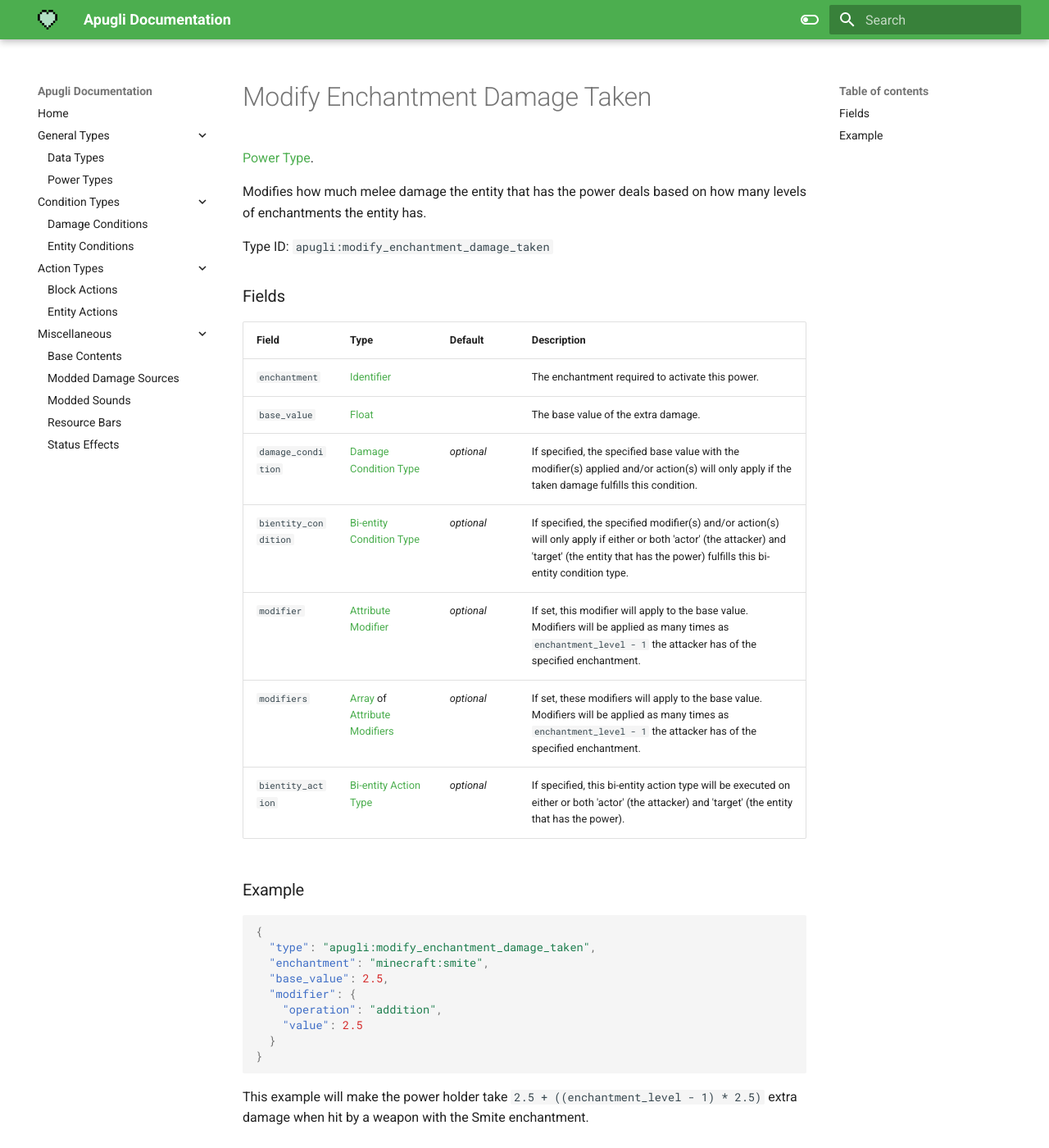
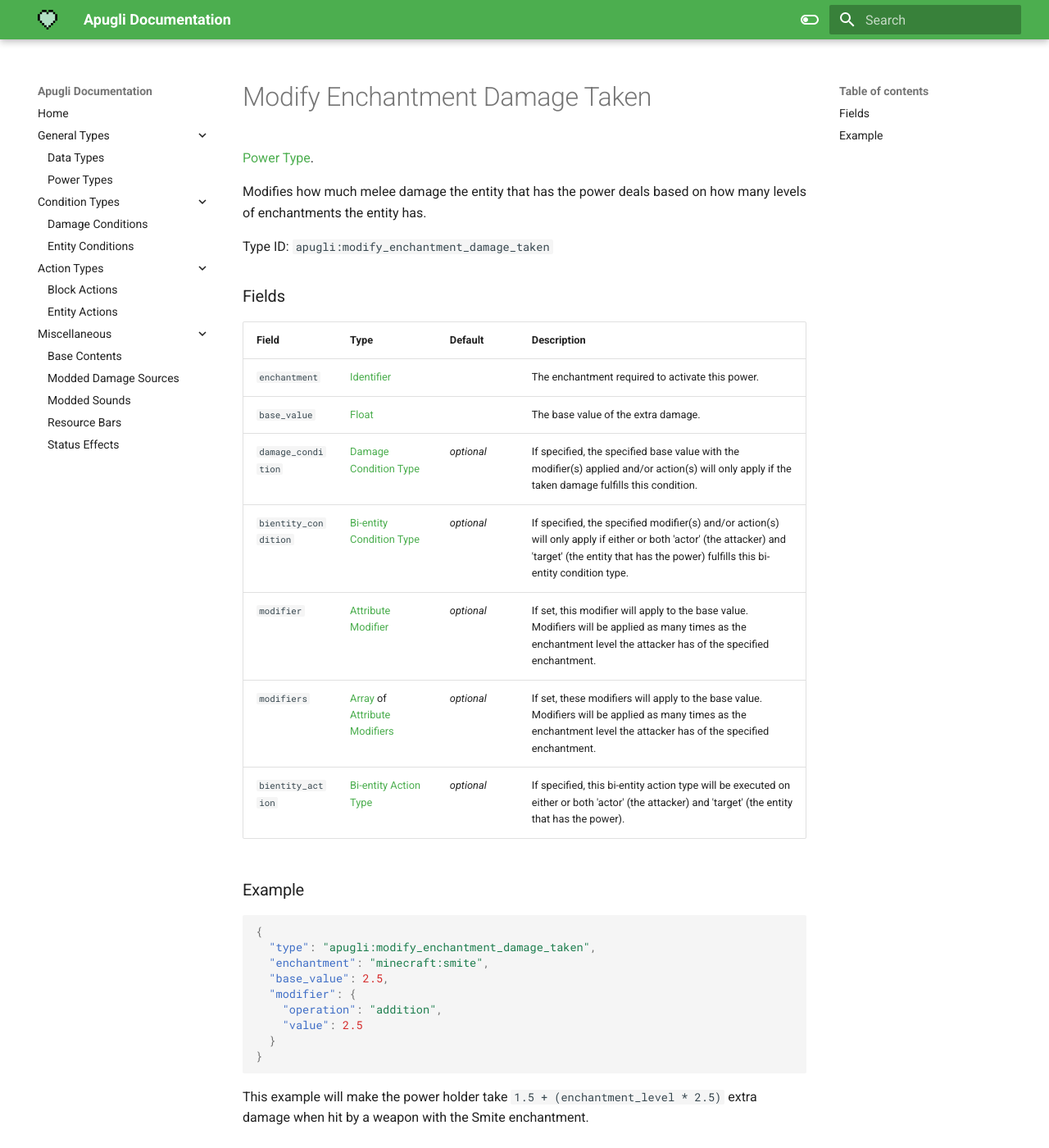
Before and after one commit to MerchantPug/apugli-docs, an MkDocs documentation site: the page built from docs/types/power_types/modify_enchantment_damage_taken.md, in a window 1280 px wide and 1400 px high. Shown: the whole window at 82% size. Built offline with MkDocs 1.6.1 and Material for MkDocs 9.7.7, drawn with Linux system fonts in a browser that asks for light colours.

Commit message:
v1.6.0 power type changes.

````diff
--- a/docs/types/power_types/modify_enchantment_damage_taken.md
+++ b/docs/types/power_types/modify_enchantment_damage_taken.md
@@ -18,8 +18,8 @@ Field  | Type | Default | Description
 `base_value` | [Float](https://origins.readthedocs.io/en/latest/types/data_types/float/) | | The base value of the extra damage.
 `damage_condition` | [Damage Condition Type](https://origins.readthedocs.io/en/latest/types/damage_condition_types/) | *optional* | If specified, the specified base value with the modifier(s) applied and/or action(s) will only apply if the taken damage fulfills this condition.
 `bientity_condition` | [Bi-entity Condition Type](https://origins.readthedocs.io/en/latest/types/bientity_condition_types/) | *optional* | If specified, the specified modifier(s) and/or action(s) will only apply if either or both 'actor' (the attacker) and 'target' (the entity that has the power) fulfills this bi-entity condition type.
-`modifier` | [Attribute Modifier](https://origins.readthedocs.io/en/latest/types/data_types/attribute_modifier/) | *optional* | If set, this modifier will apply to the base value. Modifiers will be applied as many times as `enchantment_level - 1` the attacker has of the specified enchantment.
-`modifiers` | [Array](https://origins.readthedocs.io/en/latest/types/data_types/array/) of [Attribute Modifiers](https://origins.readthedocs.io/en/latest/types/data_types/attribute_modifier/) | *optional* | If set, these modifiers will apply to the base value. Modifiers will be applied as many times as `enchantment_level - 1` the attacker has of the specified enchantment.
+`modifier` | [Attribute Modifier](https://origins.readthedocs.io/en/latest/types/data_types/attribute_modifier/) | *optional* | If set, this modifier will apply to the base value. Modifiers will be applied as many times as the enchantment level the attacker has of the specified enchantment.
+`modifiers` | [Array](https://origins.readthedocs.io/en/latest/types/data_types/array/) of [Attribute Modifiers](https://origins.readthedocs.io/en/latest/types/data_types/attribute_modifier/) | *optional* | If set, these modifiers will apply to the base value. Modifiers will be applied as many times as the enchantment level the attacker has of the specified enchantment.
 `bientity_action` | [Bi-entity Action Type](https://origins.readthedocs.io/en/latest/types/bientity_action_types/) | *optional* | If specified, this bi-entity action type will be executed on either or both 'actor' (the attacker) and 'target' (the entity that has the power).
 
 ### Example
@@ -34,4 +34,4 @@ Field  | Type | Default | Description
   }
 }
 ```
-This example will make the power holder take `2.5 + ((enchantment_level - 1) * 2.5)` extra damage when hit by a weapon with the Smite enchantment.
+This example will make the power holder take `1.5 + (enchantment_level * 2.5)` extra damage when hit by a weapon with the Smite enchantment.
````
Also changed, not shown: docs/types/power_types/hover.md (added, +23 -0 lines), docs/types/power_types/modify_enchantment_damage_dealt.md (+1 -1 lines).
